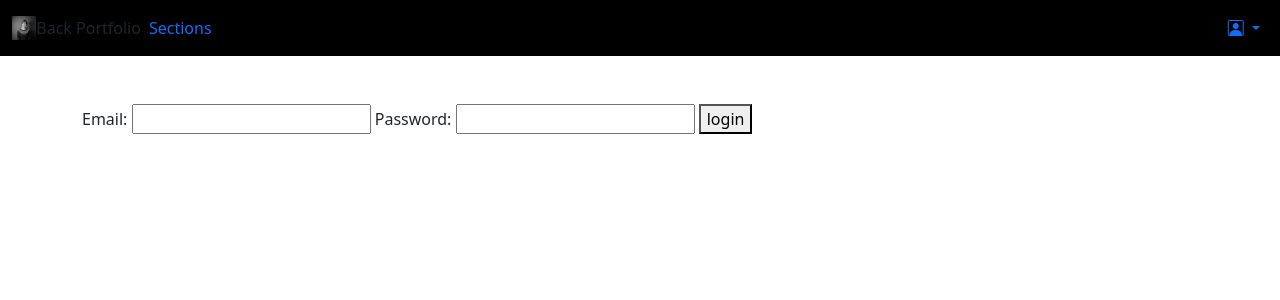
After one commit to MathildeRouland/Portfolio2, a Symfony app: template templates/login/index.html.twig in a window 1280 px wide. The commit adds this page. Shown: the top 300 px of the page. Run offline with Twig, Linux system fonts and the light colour scheme; the template is opened without the code that fills it, so the values that code supplies are empty; some libraries are stand-ins or nearby versions.

Commit message:
feat: login, role ans token csrf configuration

```diff
--- a/composer.json
+++ b/composer.json
@@ -21,7 +21,9 @@
         "symfony/framework-bundle": "5.4.*",
         "symfony/runtime": "5.4.*",
         "symfony/security-bundle": "5.4.*",
-        "symfony/yaml": "5.4.*"
+        "symfony/validator": "5.4.*",
+        "symfony/yaml": "5.4.*",
+        "symfonycasts/verify-email-bundle": "^1.15"
     },
     "config": {
         "allow-plugins": {
--- a/config/bundles.php
+++ b/config/bundles.php
@@ -9,4 +9,5 @@ return [
     Doctrine\Bundle\MigrationsBundle\DoctrineMigrationsBundle::class => ['all' => true],
     Sensio\Bundle\FrameworkExtraBundle\SensioFrameworkExtraBundle::class => ['all' => true],
     Symfony\Bundle\SecurityBundle\SecurityBundle::class => ['all' => true],
+    SymfonyCasts\Bundle\VerifyEmail\SymfonyCastsVerifyEmailBundle::class => ['all' => true],
 ];
--- a/src/Controller/Back/SectionController.php
+++ b/src/Controller/Back/SectionController.php
@@ -19,10 +19,13 @@ use Symfony\Component\Routing\Annotation\Route;
 use Symfony\Bundle\FrameworkBundle\Controller\AbstractController;
 use Sensio\Bundle\FrameworkExtraBundle\Configuration\ParamConverter;
 use App\Service\ArticleTypeResolver;
+use Sensio\Bundle\FrameworkExtraBundle\Configuration\IsGranted;
+
 
 
 /**
  * @Route("/back/section", name="app_back_section_")
+ * @IsGranted("ROLE_ADMIN")
  */
 class SectionController extends AbstractController
 {
--- a/templates/base-back.html.twig
+++ b/templates/base-back.html.twig
@@ -60,7 +60,7 @@
                             <li>
                                 <hr class="dropdown-divider">
                             </li>
-                            {# <li><a class="dropdown-item" href="{{ path('app_logout') }}">Déconnexion</a></li> #}
+                            <li><a class="dropdown-item" href="{{ path('app_logout') }}">Déconnexion</a></li>
                         </ul>
                     </li>
                 </ul>
--- /dev/null
+++ b/templates/login/index.html.twig
@@ -0,0 +1,23 @@
+{% extends 'base-back.html.twig' %}
+
+{# ... #}
+
+{% block body %}
+    {% if error %}
+        <div>{{ error.messageKey|trans(error.messageData, 'security') }}</div>
+    {% endif %}
+
+    <form action="{{ path('app_login') }}" method="post">
+        <label for="email">Email:</label>
+        <input type="text" id="email" name="_email" value="{{ last_username }}">
+
+        <label for="password">Password:</label>
+        <input type="password" id="password" name="_password">
+        <input type="hidden" name="_csrf_token" value="{{ csrf_token('authenticate') }}">
+
+        {# If you want to control the URL the user is redirected to on success #}
+        {# <input type="hidden" name="_target_path" value="/account"> #}
+
+        <button type="submit">login</button>
+    </form>
+{% endblock %}
```
Also changed, not shown: src/Controller/Back/LoginController.php (added, +42 -0 lines), 4 other files.
